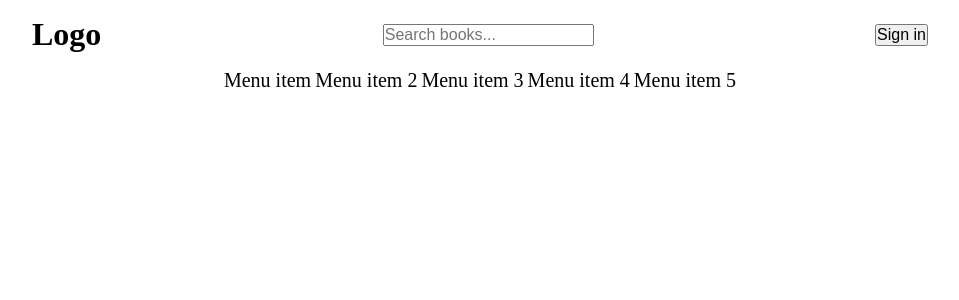
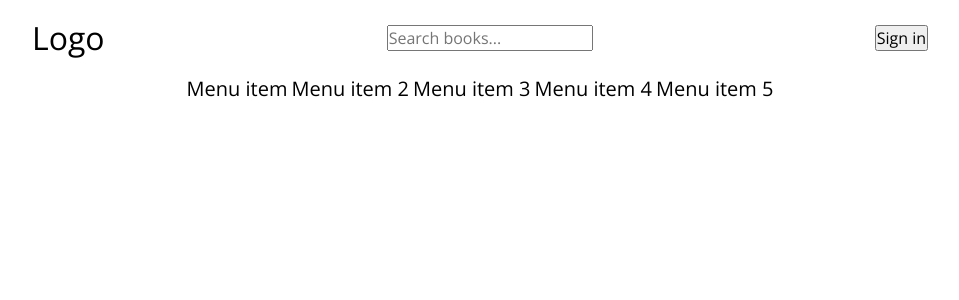
Before and after one commit to Dreamheart92/novel-journeys, a React (Vite) app: page / in a window 1280 px wide. Shown: the top 300 px of the page, without its empty margins (160-1119 px from the left). Built offline with nearby package versions, Linux system fonts and the light colour scheme.

Commit message:
added open sans and merriweathers sans fonts

```diff
--- a/src/index.css
+++ b/src/index.css
@@ -1,10 +1,14 @@
-@import url('https://fonts.googleapis.com/css2?family=Merriweather:ital,wght@0,300;0,400;0,700;0,900;1,300;1,400;1,700;1,900&display=swap');
+@import url('https://fonts.googleapis.com/css2?family=Open+Sans:ital,wght@0,300..800;1,300..800&display=swap');
+@import url('https://fonts.googleapis.com/css2?family=Merriweather+Sans:ital,wght@0,300..800;1,300..800&display=swap');
 
 * {
     padding: 0;
     margin: 0;
     box-sizing: border-box;
     font-size: 16px;
+    font-family: "Open Sans", serif;
+    font-weight: 400;
+    font-style: normal;
 }
 
 body {
@@ -43,6 +47,9 @@
 /* Paragraph */
 p {
     font-size: 0.9em;
+    font-family: "Merriweather Sans", serif;
+    font-weight: 300;
+    font-style: normal;
 }
 
 a {
```
